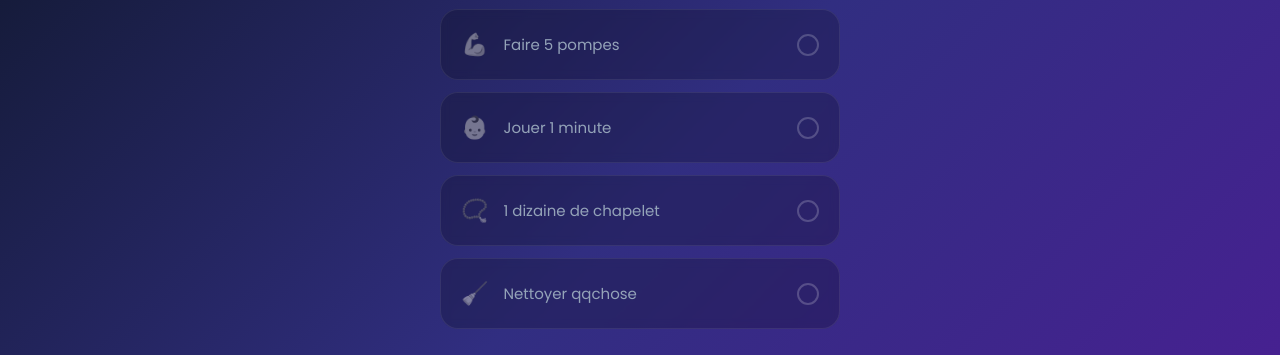
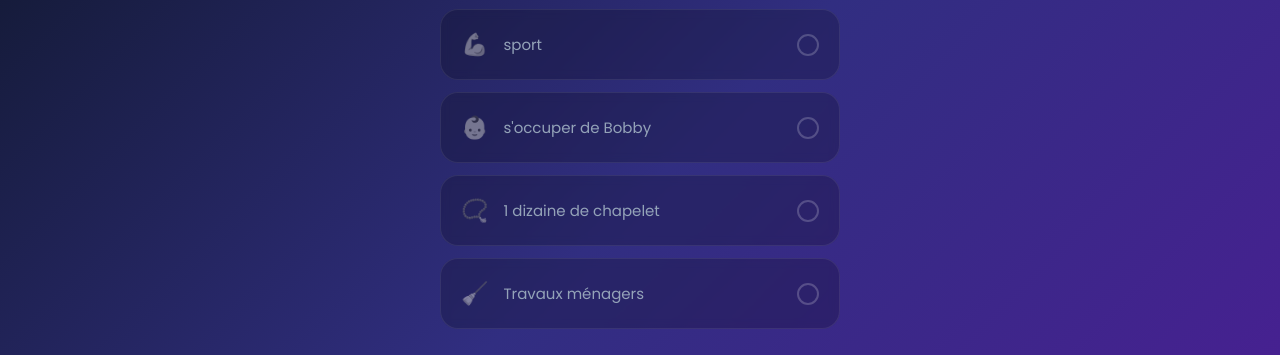
Before and after one commit to Berny3110/resolutionXXH2026, a plain HTML site: page index.html in a window 1280 px wide. Shown: the part 203-558 px from the top of the page. Drawn offline with Linux system fonts and the light colour scheme.

Commit message:
Update task descriptions in index.html

```diff
--- a/index.html
+++ b/index.html
@@ -327,10 +327,10 @@
 
     <div id="view-tasks" class="view-section">
         <div id="task1" class="task" onclick="toggleTask(this)"><span class="emoji">📖</span> <span class="task-text">Lire 1 page</span><div class="check-icon"></div></div>
-        <div id="task2" class="task" onclick="toggleTask(this)"><span class="emoji">💪</span> <span class="task-text">Faire 5 pompes</span><div class="check-icon"></div></div>
-        <div id="task3" class="task" onclick="toggleTask(this)"><span class="emoji">👶</span> <span class="task-text">Jouer 1 minute</span><div class="check-icon"></div></div>
+        <div id="task2" class="task" onclick="toggleTask(this)"><span class="emoji">💪</span> <span class="task-text">sport</span><div class="check-icon"></div></div>
+        <div id="task3" class="task" onclick="toggleTask(this)"><span class="emoji">👶</span> <span class="task-text">s'occuper de Bobby</span><div class="check-icon"></div></div>
         <div id="task4" class="task" onclick="toggleTask(this)"><span class="emoji">📿</span> <span class="task-text">1 dizaine de chapelet</span><div class="check-icon"></div></div>
-        <div id="task5" class="task" onclick="toggleTask(this)"><span class="emoji">🧹</span> <span class="task-text">Nettoyer qqchose</span><div class="check-icon"></div></div>
+        <div id="task5" class="task" onclick="toggleTask(this)"><span class="emoji">🧹</span> <span class="task-text">Travaux ménagers</span><div class="check-icon"></div></div>
     </div>
 
     <div id="view-calendar" class="view-section hidden">
```
